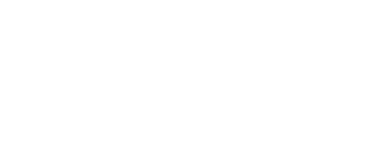
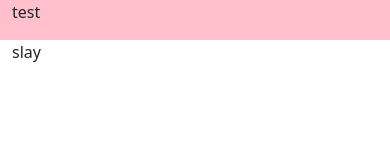
Before and after one commit to scolorado/Portfolio, a plain HTML site: page index.html in a window 390 px wide. Drawn offline with nearby package versions, Linux system fonts and the light colour scheme.

Commit message:
started adding content

```diff
--- a/index.html
+++ b/index.html
@@ -12,8 +12,12 @@
 
 <div class="container-fluid">
       <div class="row">
-        <div class="col-sm-6"></div>
-        <div class="col-lg-6"></div>
+        <div class="col-lg-6" style="background-color:pink">
+          <p>test</p>
+        </div>
+        <div class="col-lg-6" style="background-color:">
+          <p>slay</p>
+        </div>
       </div>
     </div>
 
```
